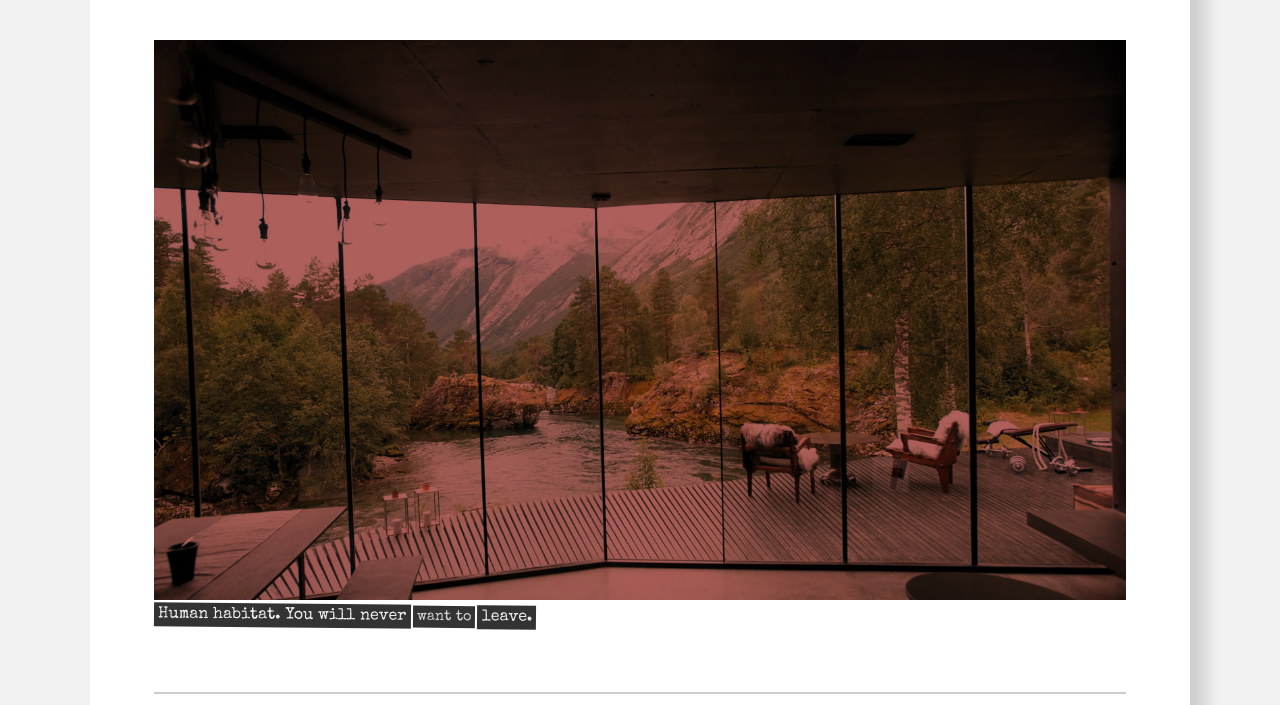
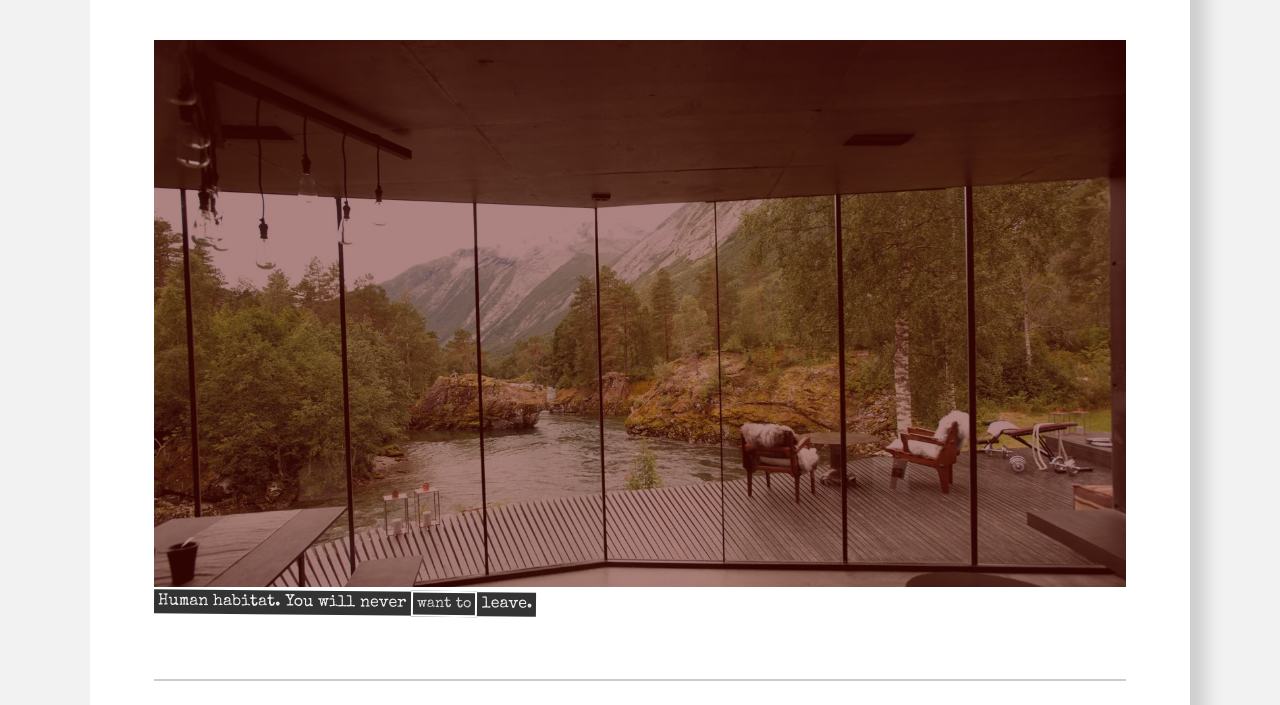
Before and after one commit to Regnhundar/bonz.ai-hotel, a plain HTML site: page pages/about.html in a window 1280 px wide. Shown: the part 555-1260 px from the top of the page. Drawn offline with nearby package versions, Linux system fonts and the light colour scheme.

Commit message:
ändrade hero till att vara mer semantisk. Lade till en hero för booking sidan.

```diff
--- a/pages/about.html
+++ b/pages/about.html
@@ -43,10 +43,20 @@
                 </h2>
                 <h2 class="main__title-bottom">amenities</h2>
             </article>
-            <figure class="main__hotel-image main__hotel-image--red">
+
+            <figure class="main__hero main__hero--red-tint">
+                <img class="main__hero-image" src="/assets/photos/ex-machina-nature.jpg" alt="Hotel view of nature">
+                <figcaption class="main__hero-text-container">
+                    <p class="main__hero-text">
+                        Human habitat. You will never <span class="main__hero-text main__hero-text--clipped">want
+                            to</span> leave.
+                    </p>
+                </figcaption>
             </figure>
-            <p class="main__image-caption">Human habitat. You will never <span class="main__text-span--clipped">want
-                    to</span> leave.</p>
+            <!-- <figure class="main__hotel-image main__hotel-image--red">
+                </figure>
+                <p class="main__image-caption">Human habitat. You will never <span class="main__text-span--clipped">want
+                        to</span> leave.</p>  -->
 
             <section class="main__facilities-section">
 
@@ -61,7 +71,8 @@
                         <p class="facilities-section__room-description">
                             Crafted with... organic... ingredients, it addresses resource scarcity while
                             offering a convenient and nutritious solution.</p>
-                        <p class="facilities-section__room-description">Soylent Green aligns with eco-conscious values,
+                        <p class="facilities-section__room-description">Soylent Green aligns with eco-conscious
+                            values,
                             encouraging responsible consumption without
                             compromising taste or convenience.
                         </p>
@@ -76,10 +87,12 @@
                         <h3 class="facilities-section__room-title">No-escape room</h3>
                         <p class="facilities-section__room-description">
                             Step into the future of living with our AI-driven No-Escape Room!</p>
-                        <p class="facilities-section__room-description">Experience a dynamic and unpredictable adventure
+                        <p class="facilities-section__room-description">Experience a dynamic and unpredictable
+                            adventure
                             where the AI adapts puzzles in real-time based on your
                             choices.</p>
-                        <p class="facilities-section__room-description">Whether you're a seasoned escape room enthusiast
+                        <p class="facilities-section__room-description">Whether you're a seasoned escape room
+                            enthusiast
                             or a
                             first-timer, our AI ensures an impossible, unforgettable experience.</p>
                         <p class="facilities-section__room-description">Are you up for the challenge? The future of
@@ -97,10 +110,12 @@
                         <p class="facilities-section__room-description"> These companions
                             seamlessly infiltra... integrate into your life, learning your rhythms and desires.</p>
                         <p class="facilities-section__room-description">Unleash the
-                            power of artificial intelligence carefully crafted by companies such as Cyberdyne Systems,
+                            power of artificial intelligence carefully crafted by companies such as Cyberdyne
+                            Systems,
                             Omni Consumer Products (OCP) and Blue Book.</p>
                         <p class="facilities-section__room-description">Rest assured,
-                            our AI companions bring a spark to your routine, making every interaction a... captivating
+                            our AI companions bring a spark to your routine, making every interaction a...
+                            captivating
                             experience.</p>
                     </figcaption>
                 </figure>
--- a/styles/style.css
+++ b/styles/style.css
@@ -13,9 +13,9 @@
     --green: rgb(80, 153, 51);
     --red: rgb(153, 56, 51);
     --blue: rgb(51 84 153);
-    --green-tint: rgba(80, 153, 51, 0.6);
-    --red-tint: rgba(153, 56, 51, 0.8);
-    --blue-tint: rgba(51, 83, 153, 0.6);
+    --green-tint: rgb(15 54 0 / 50%);
+    --red-tint: rgb(93 8 4 / 50%);
+    --blue-tint: rgb(0 33 102 / 50%);
     --shade: rgba(0, 0, 0, 0.20);
     --title: 'Oxanium', sans-serif;
 }
@@ -176,7 +176,57 @@ body {
 
 }
 
-.main__hotel-image {
+.main__hero {
+    position: relative;
+    max-width: 100%;
+    overflow: hidden;
+}
+
+.main__hero::before {
+
+    position: absolute;
+    top: 0;
+    right: 0;
+    bottom: 0;
+    left: 0;
+    content: "";
+}
+
+.main__hero--green-tint::before {
+    background-color: var(--green-tint);
+}
+
+.main__hero-image {
+    object-fit: cover;
+    object-position: top;
+    display: block;
+    width: 100%;
+    aspect-ratio: 16/9;
+}
+
+.main__hero-text-container {
+    background-color: white;
+    position: relative;
+    display: flex;
+}
+
+.main__hero-text {
+    background-color: var(--dark);
+    color: var(--light);
+    font-family: 'Special Elite';
+    margin: 4px 0 4rem 0;
+    padding: 4px;
+    rotate: .5deg;
+}
+
+.main__hero-text--clipped {
+    border: 2px solid white;
+    font-size: .9rem;
+    color: rgba(255, 255, 255, 0.788);
+}
+
+
+/* .main__hotel-image {
     height: 70vh;
     background-size: cover;
     background-repeat: no-repeat;
@@ -203,7 +253,7 @@ body {
     padding: 4px;
     font-size: .9rem;
     color: rgba(255, 255, 255, 0.788);
-}
+} */
 
 .main__testimonials-section {
     border-top: 2px solid var(--shade);
@@ -320,10 +370,14 @@ body {
     background-color: var(--red);
 }
 
-.main__hotel-image--red {
+.main__hero--red-tint::before {
+    background-color: var(--red-tint);
+}
+
+/* .main__hotel-image--red {
     background-color: var(--red-tint);
     background-image: url("/assets/photos/ex-machina-nature.jpg");
-}
+} */
 
 .main__facilities-section {
     display: grid;
@@ -374,6 +428,9 @@ body {
     background-color: var(--blue);
 }
 
+.main__hero--blue::before {
+    background-color: var(--blue-tint);
+}
 
 .main__booking-form {
     border-top: 2px solid var(--shade);
```
Also changed, not shown: index.html (+12 -2 lines), pages/booking.html (+9 -0 lines), assets/photos/ex-machina-arrival.jpg (added).
